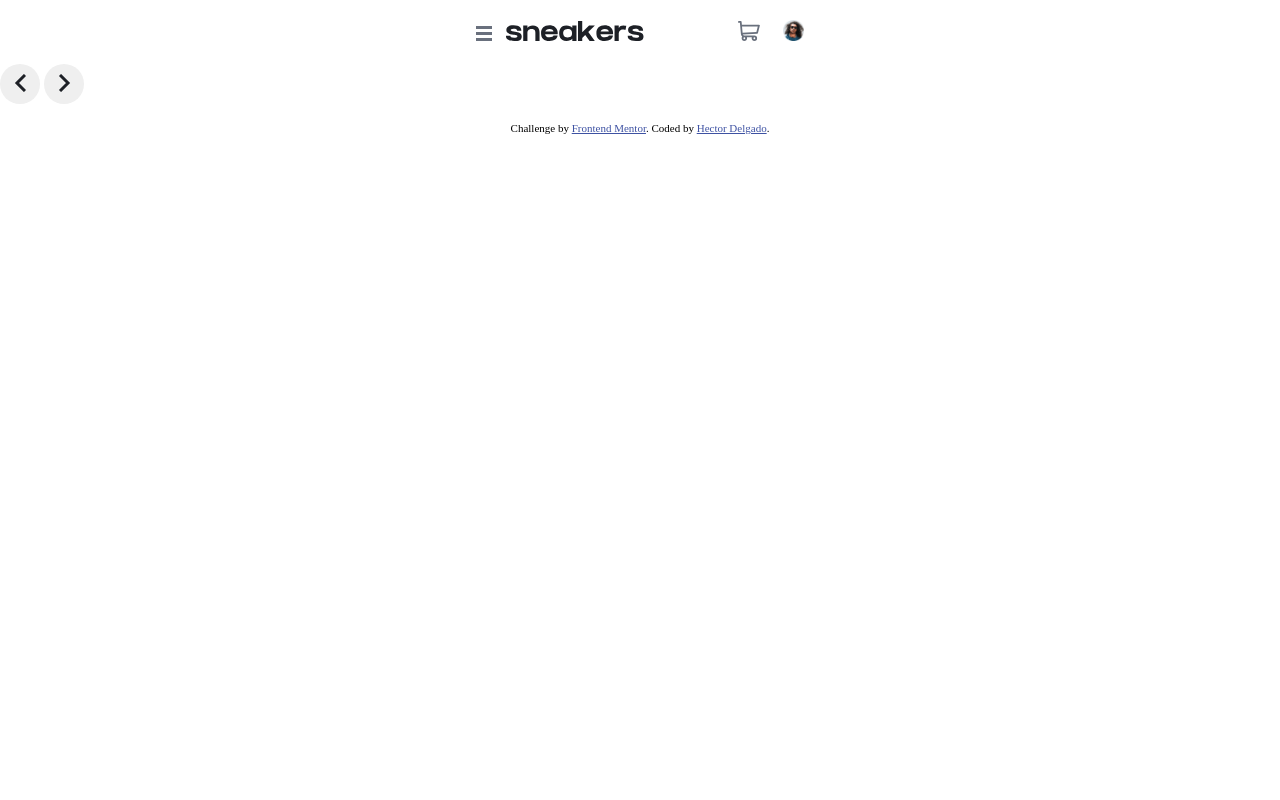
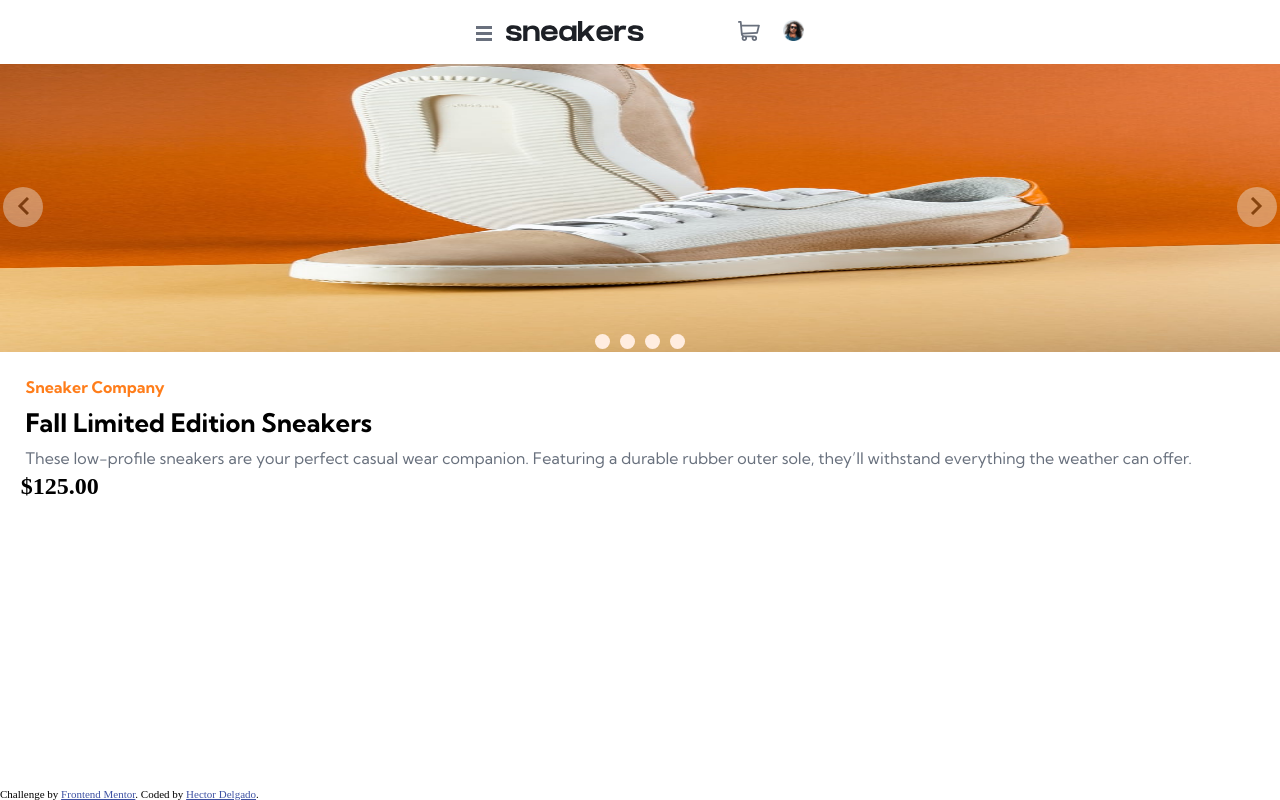
Before and after one commit to hdelgad3/e-commerce-page, a website: page src/index.html in a window 1280 px wide. Drawn offline with Linux system fonts and the light colour scheme.

Commit message:
working on user input view

```diff
--- a/src/index.html
+++ b/src/index.html
@@ -80,22 +80,34 @@
       <div class="slides">
         <img class="stock-img" src="../images/image-product-4.jpg" />
       </div>
-      <button class="prevBtn"><img src="../images/icon-previous.svg" /></button>
-      <button class="nextBtn"><img src="../images/icon-next.svg" /></button>
+      <article class="dirBtn-container">
+        <button class="prevBtn" type="button"><img src="../images/icon-previous.svg" /></button>
+        <button class="nextBtn" type="button"><img src="../images/icon-next.svg" /></button>
+      </article>
+      <div class="circle-index" >
+        <span class="dot" indexB="0"></span>
+        <span class="dot" indexB="1"></span>
+        <span class="dot" indexB="2"></span>
+        <span class="dot" indexB="3"></span>
+      </div>
     </section>
     <br>
-    <div class="circle-index" >
-      <span class="dot"></span>
-      <span class="dot"></span>
-      <span class="dot"></span>
-    </div>
+    <section class="details">
+      <article>
+        <p class="companyName">Sneaker Company</p>
+        <h1 class="promotation">Fall Limited Edition Sneakers</h1>
+        <p class="desc">
+        These low-profile sneakers are your perfect casual wear companion. Featuring a
+        durable rubber outer sole, they’ll withstand everything the weather can offer.
+        </p>
+      </article>
+      <div class="userInput">
+        <h1>$125.00</h1>
+      </div>
 
-    <!-- Collections
-  Men
-  Women
-  About
-  Contact
+    </section>
 
+    <!--
   Sneaker Company
 
   Fall Limited Edition Sneakers
--- a/src/index.js
+++ b/src/index.js
@@ -4,6 +4,7 @@ const collection = document.querySelector('.collections');
 const slides = document.querySelectorAll('.slides');
 const prevBtn = document.querySelector('.prevBtn');
 const nextBtn = document.querySelector('.nextBtn');
+const dots = document.querySelectorAll('.dot');
 
 menuBtn.forEach(item => {
     item.addEventListener('click', () => {
@@ -16,16 +17,45 @@ menuBtn.forEach(item => {
     });
 });
 
-let slidesIndex = 1;
+
+
+let slidesIndex = 0;
+const refresh = (ind) => {
+    for (let i = 0; i < slides.length; i++) {
+        if (i !== ind) {
+            slides[i].style.display = "none";
+        }
+    }
+}
+slides[slidesIndex].style.display = "block";
 prevBtn.addEventListener('click', ()=> {
+    slides[slidesIndex].style.display = "none";
+    slidesIndex -= 1;
+    if (slidesIndex < 0) {
+        slidesIndex = 3;
+    }
+    refresh(slidesIndex);
+    slides[slidesIndex].style.display = "block";
 
 });
 nextBtn.addEventListener('click', ()=> {
-    for (let i = 0; i < slides.length; i++) {
-        slides[i].style.display = "none";
+    console.log(slidesIndex)
+    slides[slidesIndex].style.display = "none";
+    slidesIndex += 1;
+    if (slidesIndex > 3) {
+        slidesIndex = 0;
     }
-    if (slidesIndex > slides.length) {
-        slidesIndex = 1;
-    }
-    slides[slidesIndex-1].style.display = "block";
+    refresh(slidesIndex);
+    slides[slidesIndex].style.display = "block";
 });
+
+dots.forEach(item => {
+    item.addEventListener("click", ()=> {
+        let ind = Number(item.attributes.indexB.value);
+        if (slides[ind].style.display != "block") {
+            slides[slidesIndex].style.display = "none";
+            slides[ind].style.display = "block";
+        }
+        refresh(ind);
+    });
+})
--- a/src/scss/input.scss
+++ b/src/scss/input.scss
@@ -84,19 +84,96 @@ header {
 }
 
 .slideshow-container{
-  position: relative;
   margin: auto;
+  display: block;
   .slides {
     display: none;
+    width:100%;
+    position: absolute;
     .stock-img {
       width: 100%;
-      height: 38vh;
+      height: 36vh;
     }
   }
-  .prevBtn, .nextBtn {
+  .dirBtn-container{
+    display: flex;
+    justify-content: space-between;
+    padding: 0.2rem;
+    .prevBtn, .nextBtn {
     border: none;
-    border-radius: 100%;
+    align-items: center;
+    border-radius: 90%;
     width: 2.5rem;
     height: 2.5rem;
+    position: relative;
+    top: 15vh;
+    opacity: 40%;
+    }
+    .prevBtn:hover, .nextBtn:hover {
+      opacity: 80%;
+    }
+  }
+  // dots
+.circle-index {
+  position: relative;
+  top: 28vh;
+  display: flex;
+  justify-content: center;
+  .dot {
+    cursor: pointer;
+    height: 15px;
+    width: 15px;
+    margin: 0 5px;
+    background-color: $pale-orange-primary;
+    border-radius: 50%;
+    display: inline-block;
+    transition: background-color 0.6s ease;
+  }
+  .active, .dot:hover {
+    background-color: $orange-primary;
   }
 }
+}
+
+.details {
+  display:block;
+  position: relative;
+  top: 13rem;
+  padding: 0.5rem;
+  margin: 0.8rem;
+  article {
+    display: flex;
+    flex-direction: column;
+    .companyName {
+      color: $orange-primary;
+      font-family: $font-type;
+      font-weight: $weight-700;
+      font-size: $p-font-size;
+      margin: 0.3rem;
+    }
+    .promotation {
+      color: $black;
+      font-family: $font-type;
+      font-weight: $weight-700;
+      font-size: 1.6rem;
+      margin: 0.3rem;
+    }
+    .desc {
+      color: $dark-gray-blue;
+      font-family: $font-type;
+      margin: 0.3rem;
+    }
+  }
+
+  .userInput {
+    display: grid;
+  }
+}
+
+
+
+.attribution {
+  position: fixed;
+  text-align: center;
+  bottom: 0;
+}
```
Also changed, not shown: src/scss/input.css, 1 other file.
